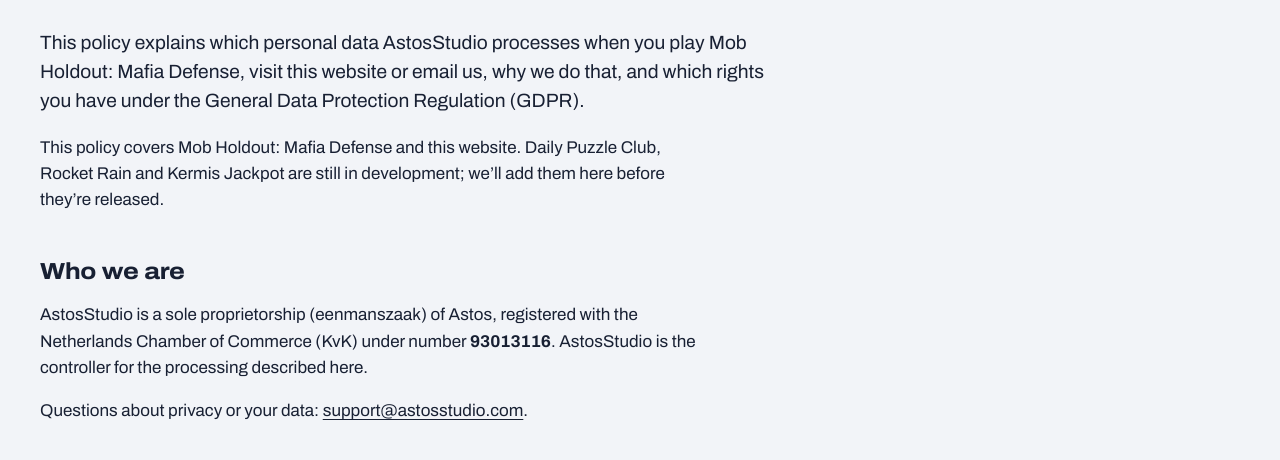
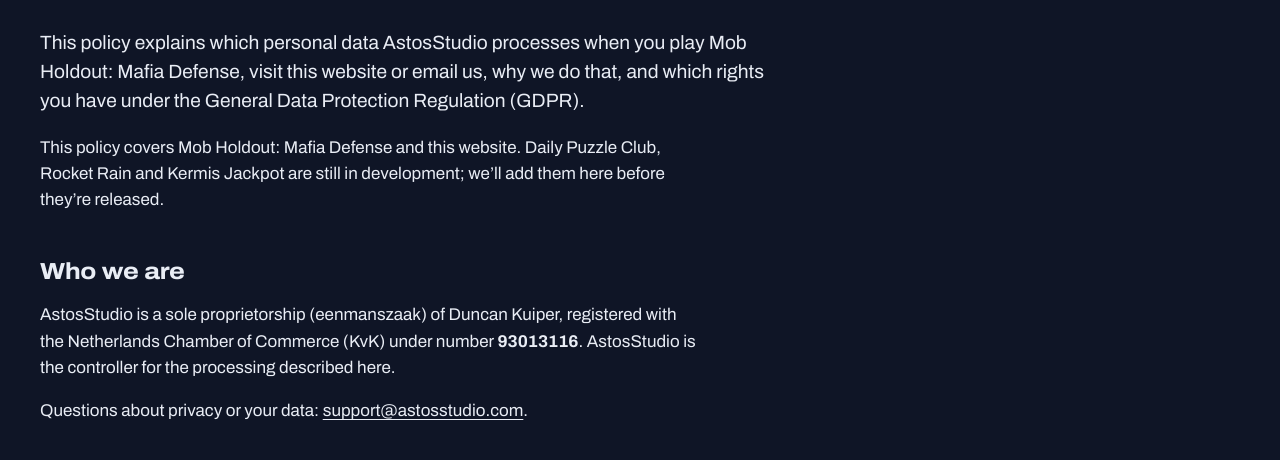
Before and after one commit to astosstudio/astosstudio-site, a plain HTML site: page privacy/index.html in a window 1280 px wide. Shown: the part 340-800 px from the top of the page. Drawn offline with Linux system fonts and the light colour scheme; animation ran at ten frames a second.

Commit message:
dark mode only

```diff
--- a/assets/site.css
+++ b/assets/site.css
@@ -14,14 +14,14 @@
   --ok: #127A50; --ok-bg: rgba(31, 169, 113, 0.16);
   --font: "Archivo", "Segoe UI", system-ui, -apple-system, "Helvetica Neue", Arial, sans-serif;
   --accent: var(--tile); --accent2: var(--coin);
+  color-scheme: dark;
 }
-@media (prefers-color-scheme: dark) {
-  :root {
+/* Always dark: these values override the ones above */
+:root {
     --paper: #0F1526; --cell: #1B233A; --ink: #E9EDF5; --muted: #9AA3B8;
     --tile: #6F86FF; --line: #26304A; --raised: #151D33;
     --ok: #4ED69B; --ok-bg: rgba(78, 214, 155, 0.14);
   }
-}
 *, *::before, *::after { box-sizing: border-box; }
 html { -webkit-text-size-adjust: 100%; }
 body { margin: 0; background: var(--paper); color: var(--ink); font-family: var(--font); font-size: 1.0625rem; line-height: 1.55; }
--- a/privacy/index.html
+++ b/privacy/index.html
@@ -9,16 +9,15 @@
 <link rel="alternate" hreflang="en" href="https://www.astosstudio.com/privacy/">
 <link rel="alternate" hreflang="nl" href="https://www.astosstudio.com/nl/privacy/">
 <link rel="alternate" hreflang="x-default" href="https://www.astosstudio.com/privacy/">
-<meta name="color-scheme" content="light dark">
-<meta name="theme-color" content="#F2F4F8" media="(prefers-color-scheme: light)">
-<meta name="theme-color" content="#0F1526" media="(prefers-color-scheme: dark)">
+<meta name="color-scheme" content="dark">
+<meta name="theme-color" content="#0F1526">
 <meta property="og:site_name" content="AstosStudio">
 <meta property="og:title" content="Privacy policy – AstosStudio">
 <meta property="og:description" content="How AstosStudio handles your data in Mob Holdout: Mafia Defense and on this website, and which rights you have under the GDPR.">
 <meta property="og:url" content="https://www.astosstudio.com/privacy/">
 <meta property="og:type" content="website">
 <meta property="og:locale" content="en_US">
-<meta property="og:image" content="https://www.astosstudio.com/og-image.png">
+<meta property="og:image" content="https://www.astosstudio.com/og-image-dark.png">
 <meta property="og:image:width" content="1200">
 <meta property="og:image:height" content="630">
 <meta name="twitter:card" content="summary_large_image">
@@ -50,7 +49,7 @@
     <p>This policy covers Mob Holdout: Mafia Defense and this website. Daily Puzzle Club, Rocket Rain and Kermis Jackpot are still in development; we’ll add them here before they’re released.</p>
 
     <h2>Who we are</h2>
-    <p>AstosStudio is a sole proprietorship (eenmanszaak) of Astos, registered with the Netherlands Chamber of Commerce (KvK) under number <strong>93013116</strong>. AstosStudio is the controller for the processing described here.</p>
+    <p>AstosStudio is a sole proprietorship (eenmanszaak) of Duncan Kuiper, registered with the Netherlands Chamber of Commerce (KvK) under number <strong>93013116</strong>. AstosStudio is the controller for the processing described here.</p>
     <p>Questions about privacy or your data: <a href="mailto:support@astosstudio.com">support@astosstudio.com</a>.</p>
 
     <h2>Mob Holdout: Mafia Defense</h2>
```
Also changed, not shown: 404.html (+3 -4 lines), delete-account/index.html (+3 -4 lines), index.html (+6 -7 lines), nl/delete-account/index.html (+3 -4 lines), nl/privacy/index.html (+3 -4 lines), nl/support/index.html (+3 -4 lines), patch-notes/daily-puzzle-club/index.html (+3 -4 lines), patch-notes/index.html (+3 -4 lines), patch-notes/kermis-jackpot/index.html (+3 -4 lines), patch-notes/mob-holdout/index.html (+3 -4 lines), patch-notes/rocket-rain/index.html (+3 -4 lines), support/index.html (+3 -4 lines), og-image-dark.png (added), 1 other file.
